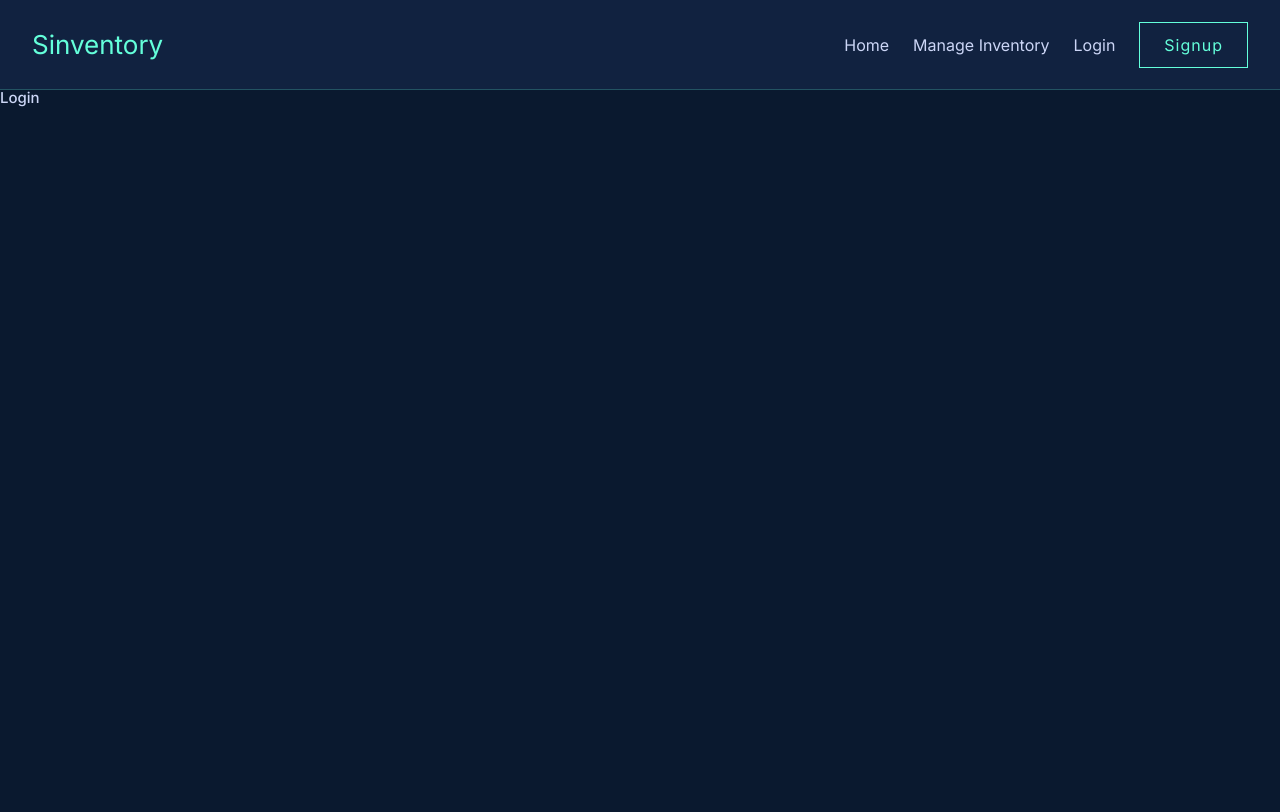
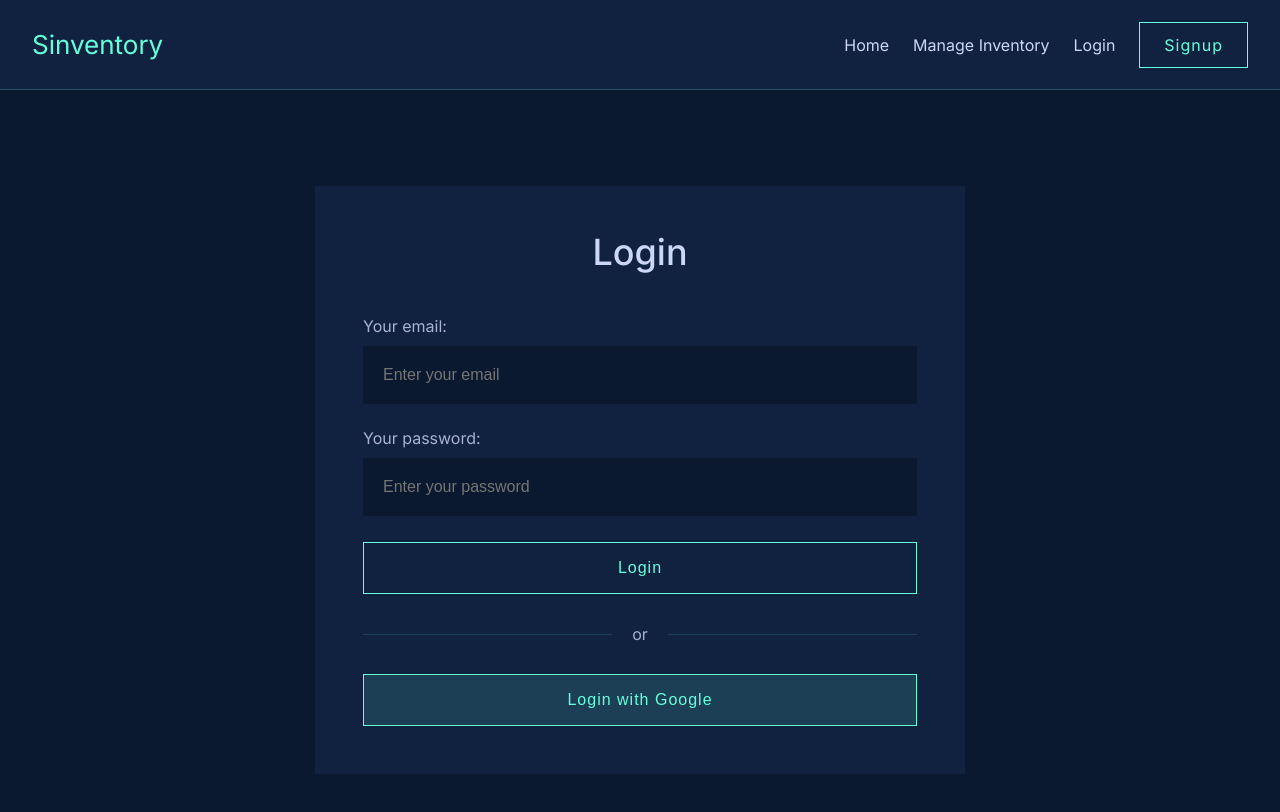
Before and after one commit to tanvirch0750/Sports-Zone-Inventory---Client, a React (Create React App) app: page /login in a window 1280 px wide. Shown: the top 812 px of the page. Built offline with nearby package versions, Linux system fonts and the light colour scheme.

Commit message:
implemented login page and social component

```diff
--- a/package.json
+++ b/package.json
@@ -9,6 +9,7 @@
     "@testing-library/user-event": "^13.5.0",
     "react": "^18.1.0",
     "react-dom": "^18.1.0",
+    "react-firebase-hooks": "^5.0.3",
     "react-hook-form": "^7.30.0",
     "react-router-dom": "^6.3.0",
     "react-scripts": "5.0.1",
--- a/src/Authentication/Login/Login.css
+++ b/src/Authentication/Login/Login.css
@@ -0,0 +1,3 @@
+.login {
+  padding: 9.6rem 0;
+}
--- a/src/Authentication/Login/Login.jsx
+++ b/src/Authentication/Login/Login.jsx
@@ -1,10 +1,58 @@
-import React from "react";
+import React, { useState } from "react";
+import { useForm } from "react-hook-form";
+import Social from "../Social/Social";
 import "./Login.css";
 
 const Login = () => {
+  const [formData, setFormData] = useState([]);
+
+  const {
+    register,
+    handleSubmit,
+    formState: { errors },
+  } = useForm({});
+
+  const onSubmit = (data) => {
+    setFormData(data);
+  };
+  console.log(formData);
   return (
     <section className="login">
-      <h1>Login</h1>
+      <div className="container login-inner">
+        <div className="form-container">
+          <h2>Login</h2>
+          <form onSubmit={handleSubmit(onSubmit)}>
+            <div className="form-control">
+              <label htmlFor="name">Your email:</label>
+              <input
+                {...register("email", {
+                  required: "Please provide your email address",
+                  pattern: {
+                    value: /^[^\s@]+@[^\s@]+\.[^\s@]+$/,
+                    message: "Please provide a valid email address",
+                  },
+                })}
+                type="email"
+                placeholder="Enter your email"
+              />
+              <p className="error-message">{errors.email?.message}</p>
+            </div>
+            <div className="form-control">
+              <label htmlFor="name">Your password:</label>
+              <input
+                {...register("password", {
+                  required: "Please give your password",
+                })}
+                type="password"
+                placeholder="Enter your password"
+              />
+              <p className="error-message">{errors.password?.message}</p>
+            </div>
+            <input type="submit" className="btn form-btn" value="Login" />
+          </form>
+          <Social text="Login" />
+        </div>
+      </div>
     </section>
   );
 };
--- a/src/Authentication/SignUp/SignUp.css
+++ b/src/Authentication/SignUp/SignUp.css
@@ -3,7 +3,7 @@
 }
 
 .form-container {
-  max-width: 70rem;
+  max-width: 65rem;
   margin: 0 auto;
   background-color: var(--color-primary-light);
   padding: 4.8rem;
--- a/src/Authentication/SignUp/SignUp.jsx
+++ b/src/Authentication/SignUp/SignUp.jsx
@@ -2,6 +2,7 @@ import { yupResolver } from "@hookform/resolvers/yup";
 import React, { useState } from "react";
 import { useForm } from "react-hook-form";
 import * as Yup from "yup";
+import Social from "../Social/Social";
 import "./SignUp.css";
 
 const SignUp = () => {
@@ -49,7 +50,7 @@ const SignUp = () => {
               />
               <p className="error-message">{errors.name?.message}</p>
             </div>
-            <div className="form-control">
+            {/* <div className="form-control">
               <label htmlFor="store">Your store/business name:</label>
               <input
                 {...register("store", {
@@ -60,7 +61,7 @@ const SignUp = () => {
                 placeholder="Enter your store/buiness name"
               />
               <p className="error-message">{errors.store?.message}</p>
-            </div>
+            </div> */}
             <div className="form-control">
               <label htmlFor="name">Your email:</label>
               <input
@@ -94,7 +95,7 @@ const SignUp = () => {
               />
               <p className="error-message">{errors.confirmPassword?.message}</p>
             </div>
-            <div className="form-control">
+            {/* <div className="form-control">
               <label htmlFor="name">Select one of our warehouse:</label>
               <select
                 {...register("Warehouse", {
@@ -106,9 +107,10 @@ const SignUp = () => {
                 <option value="New York">Hell Kitchen</option>
               </select>
               <p className="error-message">{errors.address?.message}</p>
-            </div>
-            <input type="submit" className="btn form-btn" value="Register" />
+            </div> */}
+            <input type="submit" className="btn form-btn" value="Signup" />
           </form>
+          <Social text="Signup" />
         </div>
       </div>
     </section>
--- /dev/null
+++ b/src/Authentication/Social/Social.css
@@ -0,0 +1,25 @@
+.social {
+  max-width: 65rem;
+}
+
+.or-separator {
+  display: flex;
+  align-items: center;
+  gap: 2rem;
+  font-size: 2rem;
+  margin: 3.2rem 0;
+}
+.or-separator span {
+  color: var(--color-slate-light);
+  font-size: 1.6rem;
+}
+.or-separator div {
+  height: 1px;
+  width: 100%;
+  background-color: var(--color-secondary-light);
+}
+
+.social-btn {
+  width: 100%;
+  background-color: var(--color-secondary-light);
+}
--- /dev/null
+++ b/src/Authentication/Social/Social.jsx
@@ -0,0 +1,17 @@
+import React from "react";
+import "./Social.css";
+
+const Social = ({ text }) => {
+  return (
+    <div className="social">
+      <div className="or-separator">
+        <div></div>
+        <span>or</span>
+        <div></div>
+      </div>
+      <button className="btn social-btn">{text} with Google</button>
+    </div>
+  );
+};
+
+export default Social;
--- a/src/components/CeoQuotes/CeoQuotes.css
+++ b/src/components/CeoQuotes/CeoQuotes.css
@@ -37,7 +37,6 @@
 .quotes-details p {
   display: flex;
   flex-direction: column;
-  gap: 0.8rem;
 }
 
 .quotes-details .ceo-name {
```
Also changed, not shown: 1 other file (tests, documents, lock files or other folders).
